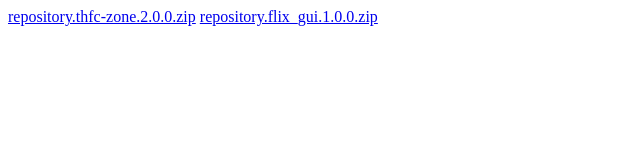
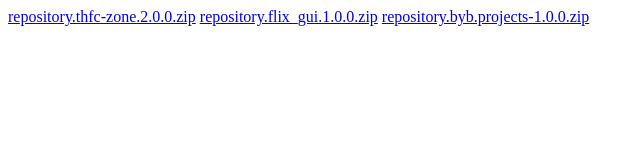
Before and after one commit to bigyidbuilds/bigyidbuilds.github.io, a plain HTML site: page index.html in a window 1280 px wide. Shown: the whole page, without its empty margins (0-644 px from the left). Drawn offline with Linux system fonts and the light colour scheme.

Commit message:
Update index.html

```diff
--- a/index.html
+++ b/index.html
@@ -1,2 +1,3 @@
 <a href="repository.thfc-zone.2.0.0.zip">repository.thfc-zone.2.0.0.zip</a>
 <a href="repository.flix_gui.1.0.0.zip">repository.flix_gui.1.0.0.zip</a>
+<a href="repository.byb.projects-1.0.0.zip">repository.byb.projects-1.0.0.zip</a>
```
